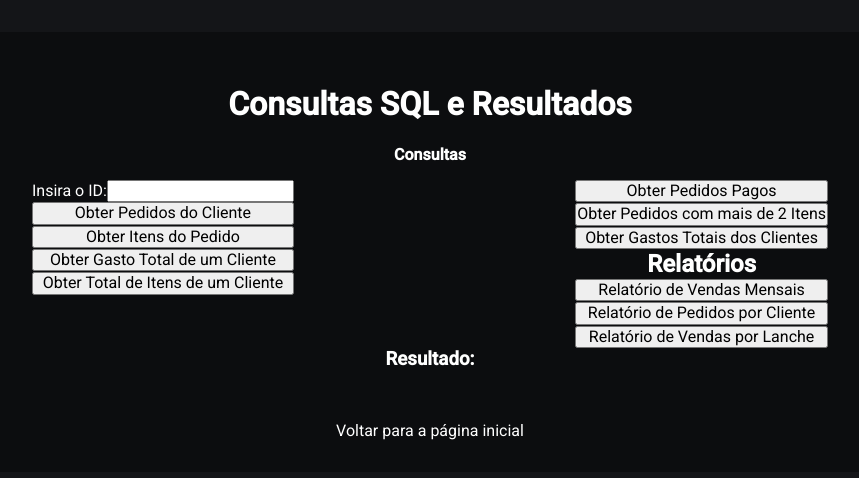
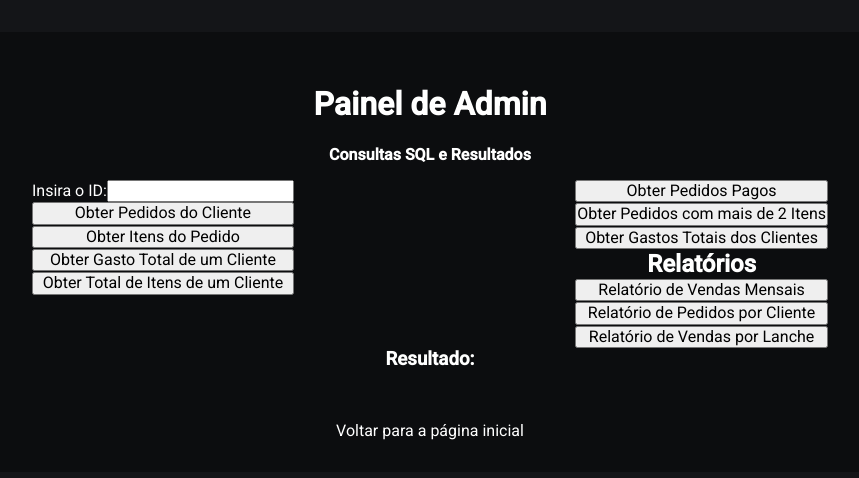
Before and after one commit to hgustavo98/food-HVG, a React (Create React App) app: page /status in a window 1280 px wide. Shown: the top 478 px of the page, without its empty margins (210-1069 px from the left). Built offline with nearby package versions, Linux system fonts and the light colour scheme; no server answers.

Commit message:
painel adm

```diff
--- a/src/pages/Status/index.tsx
+++ b/src/pages/Status/index.tsx
@@ -151,9 +151,9 @@ export default function StatusPage() {
       <Head title='Status' />
 
       <Inner>
-        <Title>Consultas SQL e Resultados</Title>
+        <Title>Painel de Admin</Title>
 
-        <SubTitle>Consultas</SubTitle>
+        <SubTitle>Consultas SQL e Resultados</SubTitle>
 
         <div style={{ display: 'flex', justifyContent: 'space-between' }}>
           {/* Esquerda: Campo para inserir o ID e botões que precisam dele */}
```
